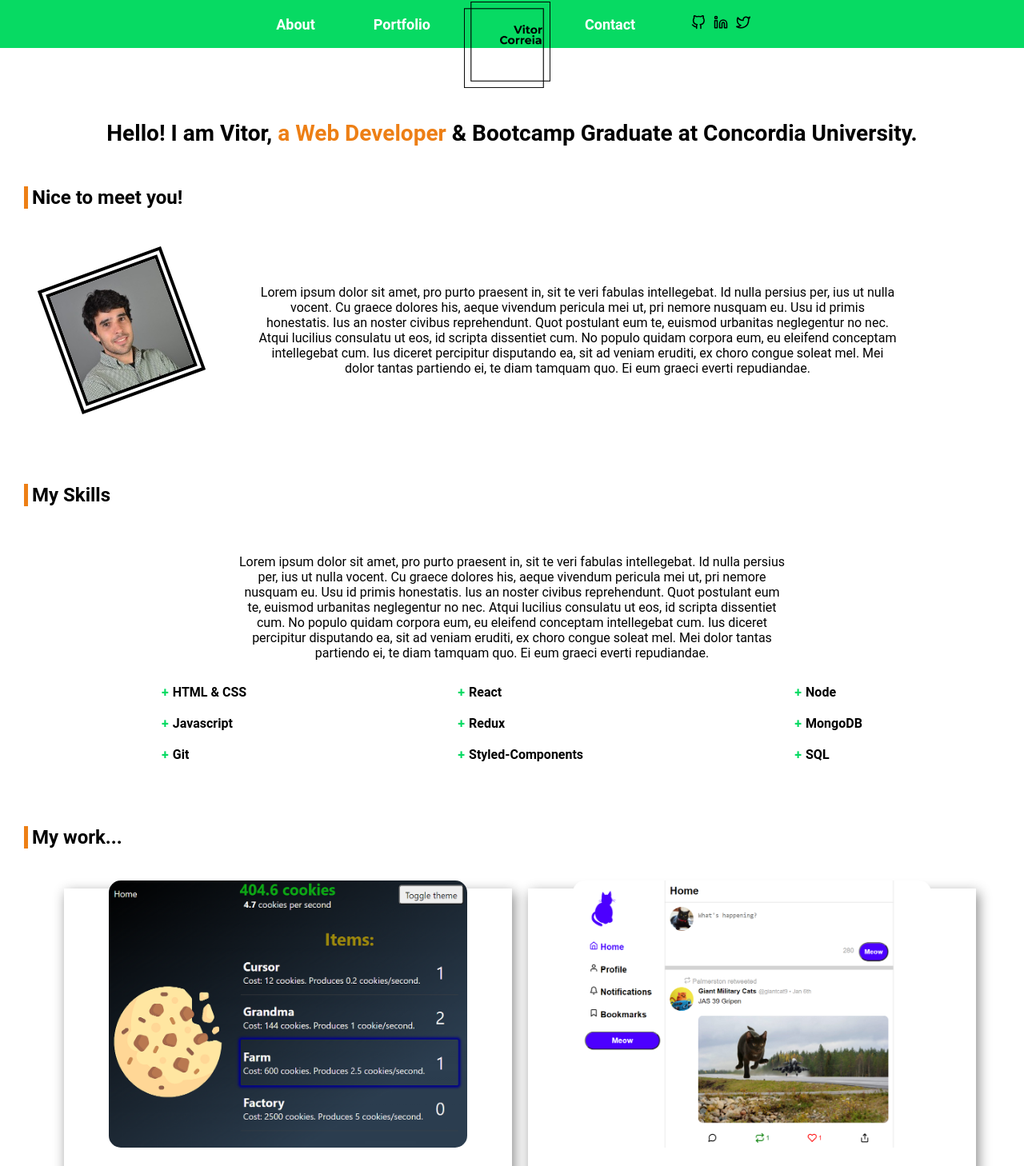
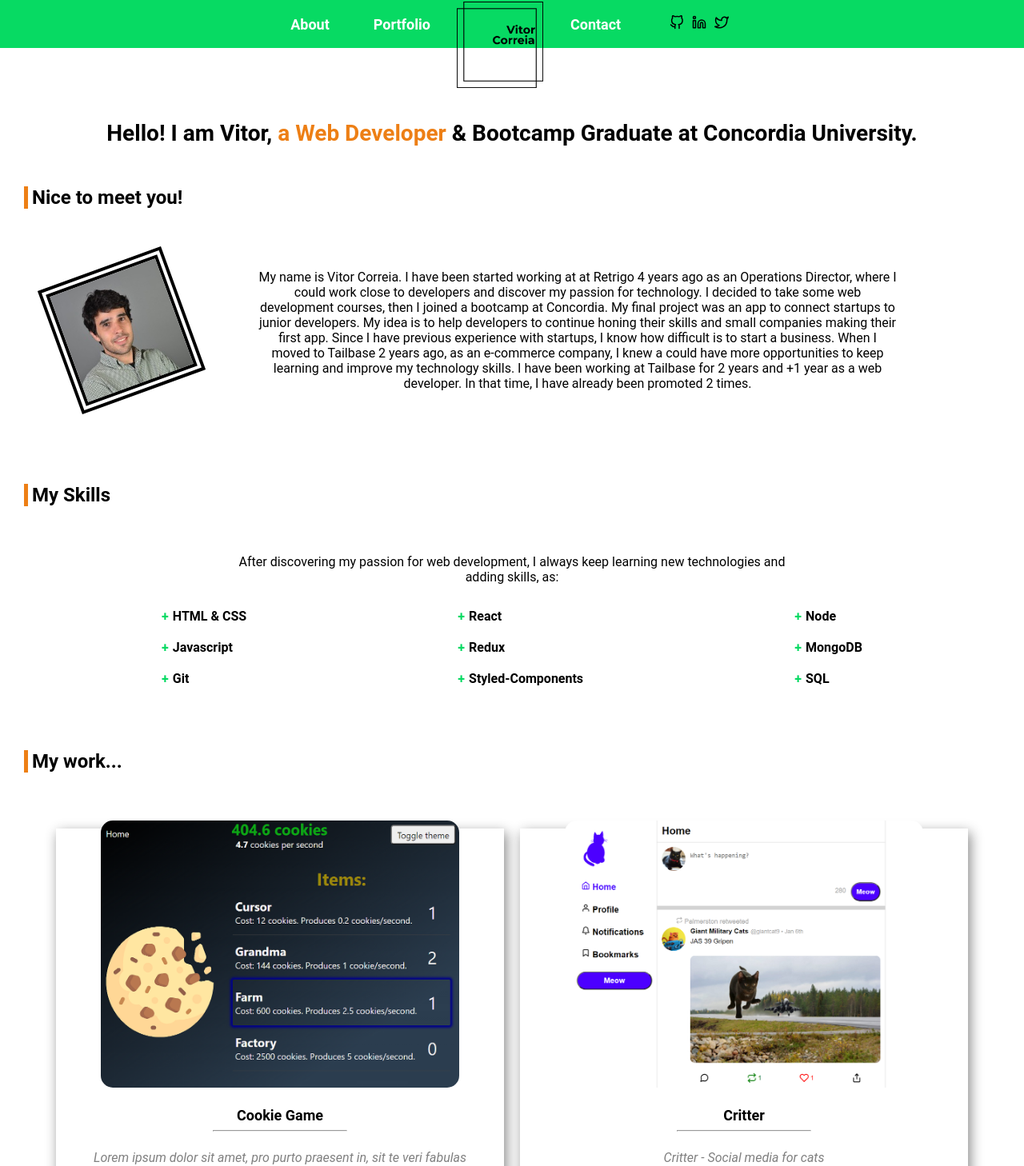
Before and after one commit to vitor-correia10/portfolio, a React (Create React App) app: page / in a window 1280 px wide. Shown: the top 1458 px of the page at 80% size. Built offline with nearby package versions, Linux system fonts and the light colour scheme.

Commit message:
Add about content

```diff
--- a/src/components/About.js
+++ b/src/components/About.js
@@ -12,9 +12,7 @@ const About = () => {
             <Container>
                 <Picture src={picture} alt="Vitor Correia Picture" />
                 <Text>
-                    Lorem ipsum dolor sit amet, pro purto praesent in, sit te veri fabulas intellegebat. Id nulla persius per, ius ut nulla vocent. Cu graece dolores his, aeque vivendum pericula mei ut, pri nemore nusquam eu. Usu id primis honestatis. Ius an noster civibus reprehendunt. Quot postulant eum te, euismod urbanitas neglegentur no nec.
-
-                    Atqui lucilius consulatu ut eos, id scripta dissentiet cum. No populo quidam corpora eum, eu eleifend conceptam intellegebat cum. Ius diceret percipitur disputando ea, sit ad veniam eruditi, ex choro congue soleat mel. Mei dolor tantas partiendo ei, te diam tamquam quo. Ei eum graeci everti repudiandae.
+                    My name is Vitor Correia. I have been started working at at Retrigo 4 years ago as an Operations Director, where I could work close to developers and discover my passion for technology. I decided to take some web development courses, then I joined a bootcamp at Concordia. My final project was an app to connect startups to junior developers. My idea is to help developers to continue honing their skills and small companies making their first app. Since I have previous experience with startups, I know how difficult is to start a business. When I moved to Tailbase 2 years ago, as an e-commerce company, I knew a could have more opportunities to keep learning and improve my technology skills. I have been working at Tailbase for 2 years and +1 year as a web developer. In that time, I have already been promoted 2 times.
                 </Text>
             </Container>
         </Wrapper>
--- a/src/components/Head/Navbar.js
+++ b/src/components/Head/Navbar.js
@@ -80,7 +80,7 @@ const Span = styled.span`
     font-size: 18px;
 
     @media (min-width: ${THEME.mobile}) {
-        padding: 10px 2em;
+        padding: 10px 1.5em;
         color: ${THEME.light};
         font-weight: 600;
         margin: 0;
--- a/src/components/ListingGrid.js
+++ b/src/components/ListingGrid.js
@@ -1,6 +1,7 @@
 import React from 'react';
 import styled from 'styled-components/macro';
 
+import { animateScroll as scroll } from "react-scroll";
 import { Link } from 'react-router-dom';
 import { THEME } from './GlobalStyle/Theme';
 
@@ -10,7 +11,10 @@ const ListingGrid = ({ itemList }) => {
             <Container>
                 {itemList.map((item) => (
                     <ItemDetails key={item.id}>
-                        <Link to={`${item.id}`}>
+                        <Link
+                            to={`${item.id}`}
+                            onClick={() => scroll.scrollToTop()}
+                        >
                             <Image
                                 src={item.avatarSrc}
                                 alt={item.title}
@@ -27,8 +31,6 @@ const ListingGrid = ({ itemList }) => {
 };
 
 const Container = styled.div`
-    margin: 40px 0;
-
     @media (min-width: ${THEME.mobile}){
         display: grid;
         grid-template-columns: repeat(2, 1fr);
@@ -61,6 +63,7 @@ const ItemDetails = styled.div`
     margin: 10px;
     box-shadow: 3px 5px 15px #888888;
     height: 560px;
+    margin: 30px 0;
 
     @media (min-width: ${THEME.mobile}){
         height: auto;
--- a/src/components/Skills.js
+++ b/src/components/Skills.js
@@ -8,9 +8,7 @@ const Skills = () => {
             <Header>My Skills</Header>
             <Container>
                 <Text>
-                    Lorem ipsum dolor sit amet, pro purto praesent in, sit te veri fabulas intellegebat. Id nulla persius per, ius ut nulla vocent. Cu graece dolores his, aeque vivendum pericula mei ut, pri nemore nusquam eu. Usu id primis honestatis. Ius an noster civibus reprehendunt. Quot postulant eum te, euismod urbanitas neglegentur no nec.
-
-                    Atqui lucilius consulatu ut eos, id scripta dissentiet cum. No populo quidam corpora eum, eu eleifend conceptam intellegebat cum. Ius diceret percipitur disputando ea, sit ad veniam eruditi, ex choro congue soleat mel. Mei dolor tantas partiendo ei, te diam tamquam quo. Ei eum graeci everti repudiandae.
+                    After discovering my passion for web development, I always keep learning new technologies and adding skills, as:
                 </Text>
                 <StyledList>
                     <Row>
```
